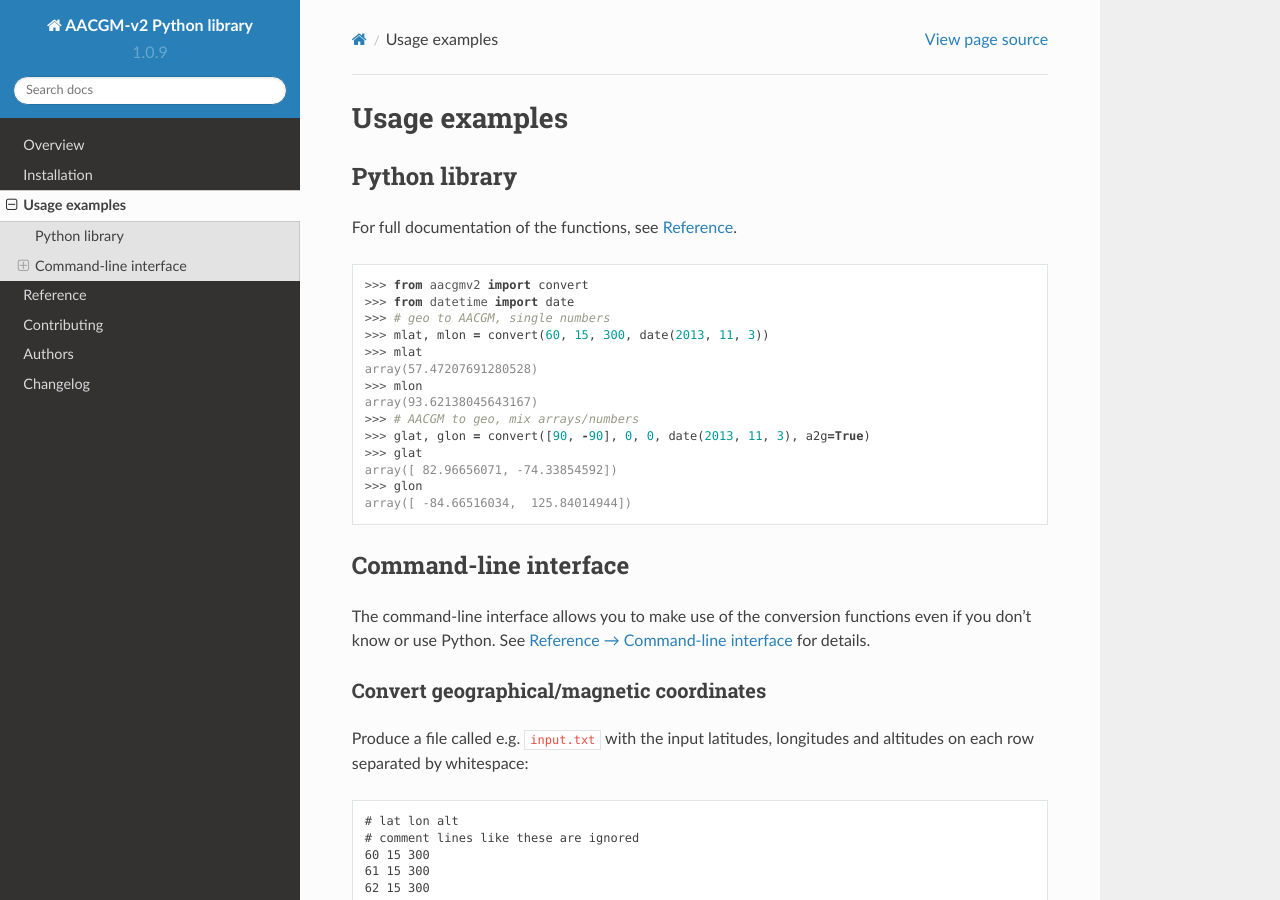
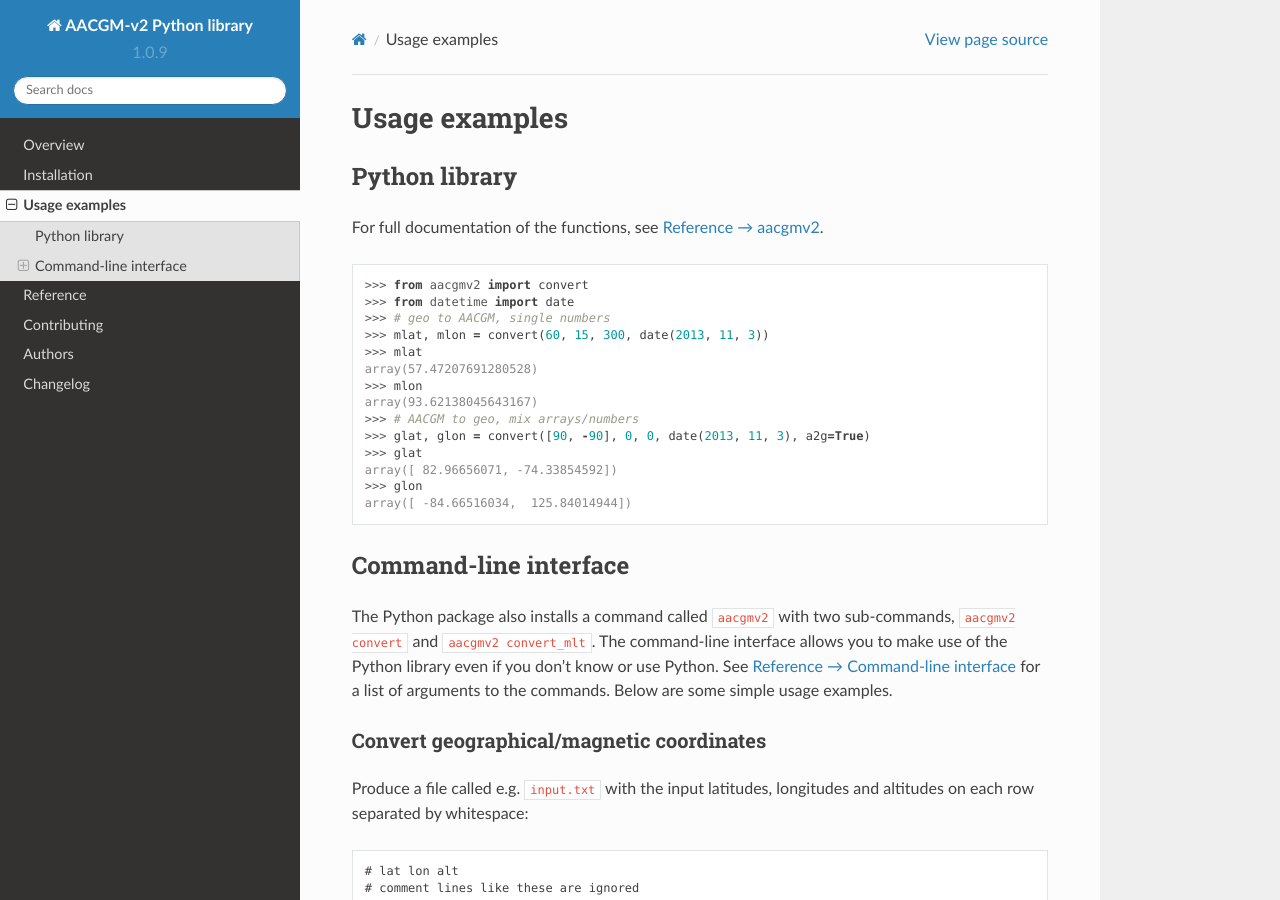
Before and after one commit to aburrell/aacgmv2, a Sphinx documentation site: the page built from docs/usage.rst, in a window 1280 px wide and 900 px high. Built offline with Sphinx 7.4.7 and the Read the Docs theme 2.0.0, drawn with Linux system fonts in a browser that asks for light colours.

Commit message:
update docs

```diff
--- a/README.rst
+++ b/README.rst
@@ -39,6 +39,7 @@
     >>> mlon
     array([ 163.16984389,  343.16984389])
 
+If you don't know or use Python, you can also use the command line. See details in the full documentation.
 
 Documentation
 =============
--- a/docs/index.rst
+++ b/docs/index.rst
@@ -1,5 +1,5 @@
-Welcome to AACGM-v2 Python library's documentation!
-=====================================================
+AACGM-v2 Python library documentation
+=====================================
 
 Contents:
 
--- a/docs/installation.rst
+++ b/docs/installation.rst
@@ -4,14 +4,14 @@
 
 This package requires NumPy, which you can install alone or as a part of SciPy. `Some Python distributions <http://www.scipy.org/install.html#scientific-python-distributions>`_ come with NumPy/SciPy pre-installed. For Python distributions without NumPy/SciPy, Windows/Mac users should install `pre-compiled binaries of NumPy/SciPy <http://www.scipy.org/scipylib/download.html#official-source-and-binary-releases>`_, and Linux users may have NumPy/SciPy available in `their repositories <http://www.scipy.org/scipylib/download.html#third-party-vendor-package-managers>`_.
 
-When you have NumPy, install this package at the command line::
+When you have NumPy, install this package at the command line using ``pip`` [1]_::
 
     pip install aacgmv2
-
-Pip is included with Python 2 from v2.7.9 and Python 3 from v3.4. If you don't have pip, `get it here <http://pip.readthedocs.org/en/stable/installing/>`_.
 
 The package has been tested with the following setups (others might work, too):
 
 * Windows (32/64 bit) and Linux (64 bit)
 * Python 2.7, 3.3, 3.4 and 3.5
 * NumPy 1.8, 1.9, 1.10
+
+.. [1] pip is included with Python 2 from v2.7.9 and Python 3 from v3.4. If you don't have pip, `get it here <http://pip.readthedocs.org/en/stable/installing/>`_.
--- a/docs/reference/_aacgmv2.rst
+++ b/docs/reference/_aacgmv2.rst
@@ -1,7 +1,7 @@
 aacgmv2._aacgmv2
 ================
 
-This module contains the interface to the AACGM-v2 C library. For the user-friendly wrapper, see :doc:`aacgmv2`.
+This submodule contains the interface to the AACGM-v2 C library. For the user-friendly wrapper, see :func:`aacgmv2.convert`.
 
 .. automodule:: aacgmv2._aacgmv2
     :members:
--- a/docs/reference/aacgmv2.rst
+++ b/docs/reference/aacgmv2.rst
@@ -1,7 +1,7 @@
 aacgmv2
 =======
 
-These functions are available when you ``import aacgmv2``. The function ``convert`` provides a user-friendly pythonic wrapper for the low-level C interface functions available in :py:mod:`aacgmv2._aacgmv2`.
+These functions are available when you ``import aacgmv2``.
 
 .. automodule:: aacgmv2
     :members:
--- a/docs/usage.rst
+++ b/docs/usage.rst
@@ -5,7 +5,7 @@
 Python library
 ==============
 
-For full documentation of the functions, see :doc:`Reference <reference/aacgmv2>`.
+For full documentation of the functions, see :doc:`Reference  → aacgmv2 <reference/aacgmv2>`.
 
   >>> from aacgmv2 import convert
   >>> from datetime import date
@@ -30,15 +30,13 @@
 
 .. highlight:: none
 
-The command-line interface allows you to make use of the conversion functions even if you don't know or use Python. See :doc:`Reference → Command-line interface <reference/cli>` for details.
+The Python package also installs a command called ``aacgmv2`` with two sub-commands, ``aacgmv2 convert`` and ``aacgmv2 convert_mlt``. The command-line interface allows you to make use of the Python library even if you don't know or use Python. See :doc:`Reference → Command-line interface <reference/cli>` for a list of arguments to the commands. Below are some simple usage examples.
 
 
 Convert geographical/magnetic coordinates
 -----------------------------------------
 
-Produce a file called e.g. ``input.txt`` with the input latitudes, longitudes and altitudes on each row separated by whitespace:
-
-.. code::
+Produce a file called e.g. ``input.txt`` with the input latitudes, longitudes and altitudes on each row separated by whitespace::
 
     # lat lon alt
     # comment lines like these are ignored
@@ -46,17 +44,13 @@
     61 15 300
     62 15 300
 
-To convert this to AACGM-v2 for the date 2015-02-24, run the command ``aacgmv2 convert -i input.txt -o output.txt -d 20150224``. The output file will look like this:
-
-.. code::
+To convert this to AACGM-v2 for the date 2015-02-24, run the command ``aacgmv2 convert -i input.txt -o output.txt -d 20150224``. The output file will look like this::
 
     57.47612194 93.55719875
     58.53323704 93.96069212
     59.58522105 94.38968625
 
-Alternatively, you can skip the files and just use command-line piping:
-
-.. code::
+Alternatively, you can skip the files and just use command-line piping::
 
     $ echo 60 15 300 | aacgmv2 convert -d 20150224
     57.47612194 93.55719875
@@ -65,25 +59,19 @@
 Convert MLT
 -----------
 
-This works in much the same way as ``convert``. The file should only contain a single column of numbers (MLTs or magnetic longitudes, depending on which way you're converting):
-
-.. code::
+This works in much the same way as ``convert``. The file should only contain a single column of numbers (MLTs or magnetic longitudes, depending on which way you're converting)::
 
     1
     12
     23
 
-To convert these MLTs to magnetic longitudes at 2015-02-24 14:00:15, run e.g. ``aacgmv2 convert_mlt 20150224140015 -i input.txt -o output.txt --v`` (note that the date/time is a required parameter). The output file will then look like this:
-
-.. code::
+To convert these MLTs to magnetic longitudes at 2015-02-24 14:00:15, run e.g. ``aacgmv2 convert_mlt 20150224140015 -i input.txt -o output.txt --v`` (note that the date/time is a required parameter). The output file will then look like this::
 
     238.21290868
     43.21290868
     208.21290868
 
-Like with ``convert``, you can use stdin/stdout instead of input/output files:
-
-.. code::
+Like with ``convert``, you can use stdin/stdout instead of input/output files::
 
     $ echo 12 | python -m aacgmv2 convert_mlt 20150224140015 -v
     43.21290868
```
